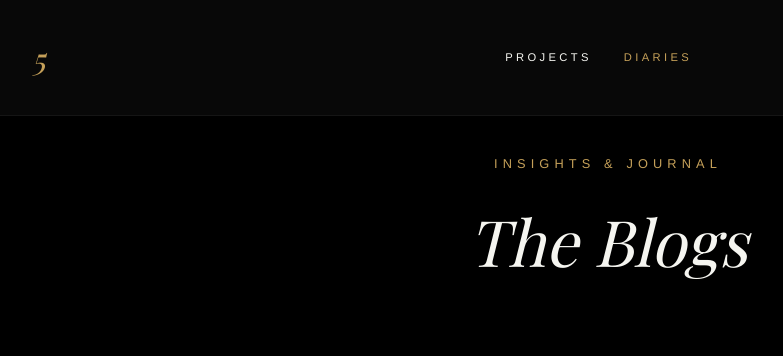
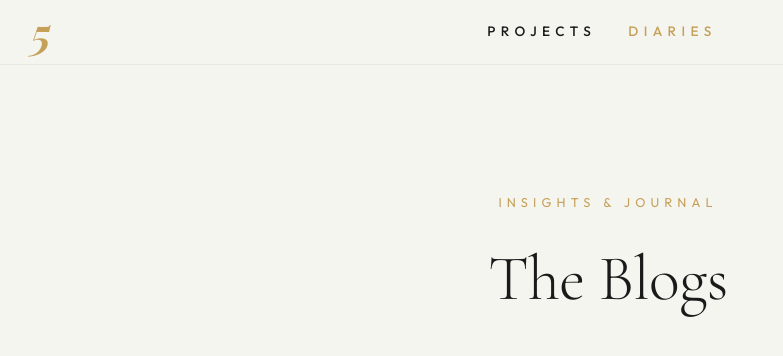
Before and after one commit to rahul-0109/THE-5-DESIGNS, a website: page diaries.html in a window 1280 px wide. Shown: the whole page, without its empty margins (32-815 px from the left). Drawn offline with nearby package versions, Linux system fonts and the light colour scheme; no server answers; a web font is replaced by a local one.

Commit message:
Update Diaries page to match main website aesthetic

```diff
--- a/diaries.html
+++ b/diaries.html
@@ -7,16 +7,18 @@
 
     <link rel="preconnect" href="https://fonts.googleapis.com">
     <link rel="preconnect" href="https://fonts.gstatic.com" crossorigin>
-    <link href="https://fonts.googleapis.com/css2?family=Playfair+Display:ital,wght@0,400;0,500;0,600;1,400;1,500&display=swap" rel="stylesheet">
+    <link href="https://fonts.googleapis.com/css2?family=Cormorant+Garamond:ital,wght@0,300;0,400;0,500;0,600;0,700;1,300;1,400&family=Outfit:wght@100;200;300;400;500;600;700&family=Playfair+Display:ital,wght@0,400..900;1,400..900&display=swap" rel="stylesheet">
 
     <style>
         :root {
             --color-bg: #F5F5F0;
+            --color-obsidian: #1A1A1A;
+            --color-accent: #C5A059;
             --color-text: #1A1A1A;
-            --color-accent: #C5A059;
-            --color-obsidian: #0A0A0A;
-            --font-heading: "Helvetica Neue", Helvetica, Arial, sans-serif;
-            --font-body: "Helvetica Neue", Helvetica, Arial, sans-serif;
+            --color-text-muted: rgba(26, 26, 26, 0.6);
+            --font-display: 'Cormorant Garamond', serif;
+            --font-body: 'Outfit', sans-serif;
+            --ease-premium: cubic-bezier(0.23, 1, 0.32, 1);
         }
 
         * {
@@ -27,10 +29,11 @@
 
         body {
             font-family: var(--font-body);
-            background: #000;
-            color: #F5F5F0;
+            background-color: var(--color-bg);
+            color: var(--color-text);
             line-height: 1.6;
             overflow-x: hidden;
+            -webkit-print-color-adjust: exact;
         }
 
         nav {
@@ -38,23 +41,29 @@
             top: 0;
             left: 0;
             width: 100%;
+            padding: 0.6rem 60px;
             display: flex;
             justify-content: space-between;
             align-items: center;
-            padding: 2rem 5%;
             z-index: 1000;
-            background: rgba(10, 10, 10, 0.8);
-            backdrop-filter: blur(10px);
-            border-bottom: 1px solid rgba(255,255,255,0.05);
+            background: rgba(245, 245, 240, 0.8);
+            backdrop-filter: blur(15px);
+            -webkit-backdrop-filter: blur(15px);
+            border-bottom: 1px solid rgba(0,0,0,0.05);
+            transition: all 0.5s var(--ease-premium);
         }
 
         .nav-logo {
             font-family: 'Playfair Display', serif;
-            font-size: 2rem;
+            font-size: 2.8rem;
             color: var(--color-accent);
             text-decoration: none;
+            font-weight: 600;
             font-style: italic;
+            transition: all 0.3s;
+            line-height: 1;
         }
+        .nav-logo:hover { transform: scale(1.1); filter: brightness(1.2); }
 
         .nav-center {
             display: flex;
@@ -64,16 +73,17 @@
 
         .nav-link {
             text-decoration: none;
-            color: #F5F5F0;
-            font-size: 0.7rem;
-            letter-spacing: 0.3em;
+            color: var(--color-text);
             text-transform: uppercase;
-            position: relative;
-            transition: color 0.3s ease;
+            letter-spacing: 0.4em;
+            font-size: 0.85rem;
+            font-weight: 500;
+            transition: all 0.3s;
+            white-space: nowrap;
         }
 
         .nav-link:hover {
-            color: var(--color-accent);
+            color: var(--color-accent) !important;
         }
 
         .header-section {
@@ -92,8 +102,8 @@
             position: relative;
             height: 550px;
             overflow: hidden;
-            background: #111;
-            transition: transform 0.5s ease;
+            background: var(--color-obsidian);
+            transition: transform 0.5s var(--ease-premium);
             cursor: pointer;
         }
 
@@ -128,11 +138,12 @@
         }
 
         .diary-title {
-            font-family: 'Playfair Display', serif;
+            font-family: var(--font-display);
             font-size: 2rem;
-            line-height: 1.2;
-            font-style: italic;
+            line-height: 1.1;
+            font-weight: 300;
             margin-bottom: 15px;
+            color: #F5F5F0;
         }
 
         .diary-content {
@@ -185,9 +196,9 @@
         <div style="width: 32px;"></div> <!-- Spacer to center the nav-center -->
     </nav>
 
-    <div class="header-section" style="padding-bottom: 2%;">
+    <div class="header-section" style="padding-bottom: 2%; padding-top: 15%;">
         <p style="color: var(--color-accent); letter-spacing: 0.4em; margin-bottom: 1rem; text-transform: uppercase; font-size: 0.8rem;">Insights & Journal</p>
-        <h1 style="font-family: 'Playfair Display', serif; font-size: 4rem; font-style: italic; font-weight: 400;">The Blogs</h1>
+        <h1 style="font-family: var(--font-display); font-size: 4rem; font-weight: 300; letter-spacing: -0.01em;">The Blogs</h1>
     </div>
 
     <div class="diaries-grid" id="blogs-container">
```
Also changed, not shown: data/db.json (+1 -1 lines), 11 other files.
